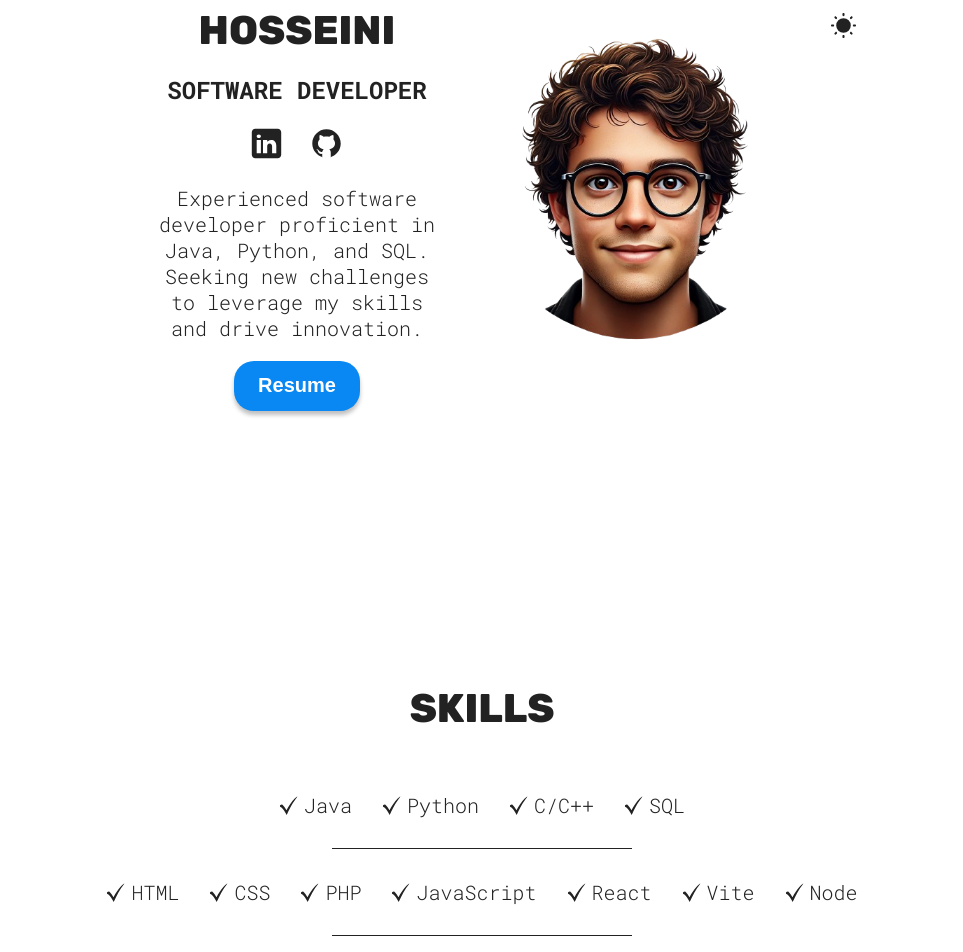
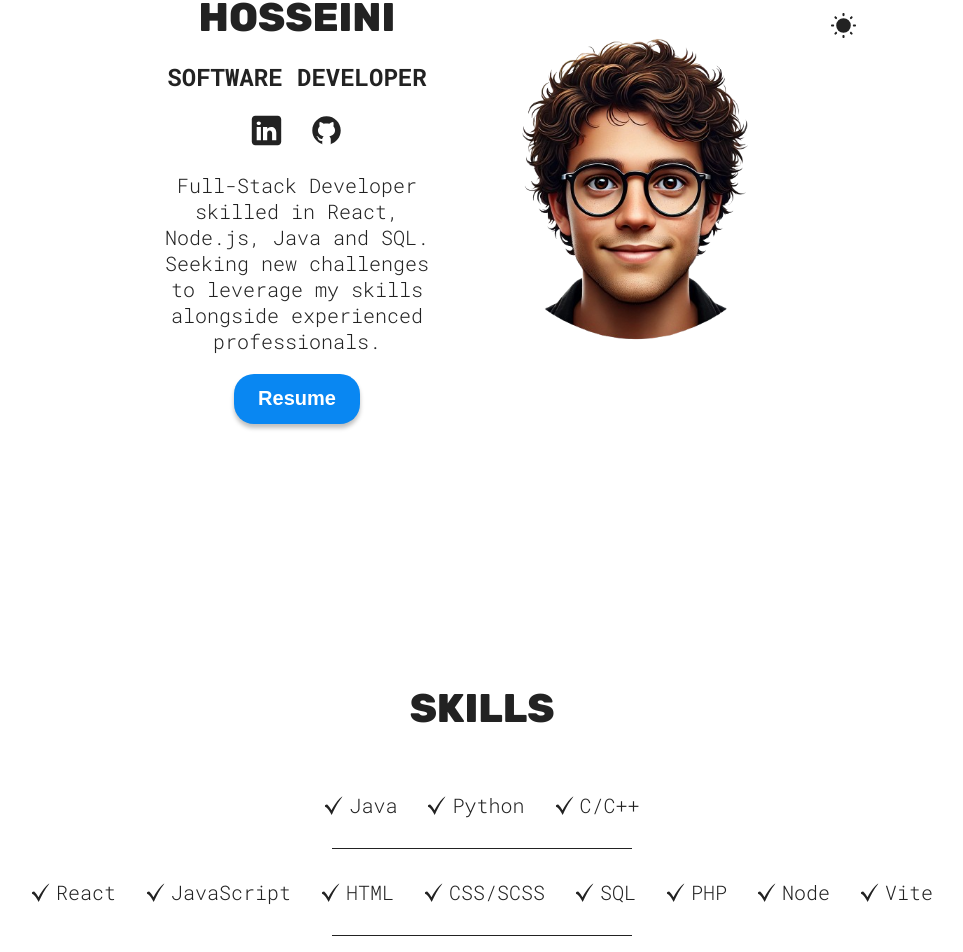
Before and after one commit to Hirbod03/PersonalWebsite, a React (Vite) app: page / in a window 1280 px wide. Shown: the part 215-1167 px from the top of the page, without its empty margins (158-1121 px from the left). Built offline with nearby package versions, Linux system fonts and the light colour scheme.

Commit message:
Updated Hero and Skills sections with new skills and descriptions.

```diff
--- a/src/sections/Hero/Hero.jsx
+++ b/src/sections/Hero/Hero.jsx
@@ -50,7 +50,8 @@ function Hero() {
                     </a> */}
                 </span>
                 <p className={styles.description}>
-                Experienced software developer proficient in Java, Python, and SQL. Seeking new challenges to leverage my skills and drive innovation.
+                Full-Stack Developer skilled in React, Node.js, Java and SQL.<br/>
+                Seeking new challenges to leverage my skills alongside experienced professionals.
                 </p>
                 <a href={CV} download>
                     <button className="hover">
--- a/src/sections/Skills/Skills.jsx
+++ b/src/sections/Skills/Skills.jsx
@@ -15,23 +15,23 @@ function Skills() {
         <SkillList src={checkMarkIcon} skill="Java" />
         <SkillList src={checkMarkIcon} skill="Python" />
         <SkillList src={checkMarkIcon} skill="C/C++" />
-        <SkillList src={checkMarkIcon} skill="SQL" />
       </div>
       <hr />
       <div className={styles.skillList}>
+        <SkillList src={checkMarkIcon} skill="React" />
+        <SkillList src={checkMarkIcon} skill="JavaScript" />
         <SkillList src={checkMarkIcon} skill="HTML" />
-        <SkillList src={checkMarkIcon} skill="CSS" />
+        <SkillList src={checkMarkIcon} skill="CSS/SCSS" />
+        <SkillList src={checkMarkIcon} skill="SQL" />
         <SkillList src={checkMarkIcon} skill="PHP" />
-        <SkillList src={checkMarkIcon} skill="JavaScript" />
-        <SkillList src={checkMarkIcon} skill="React" />
+        <SkillList src={checkMarkIcon} skill="Node" />
         <SkillList src={checkMarkIcon} skill="Vite" />
-        <SkillList src={checkMarkIcon} skill="Node" />
       </div>
       <hr />
       <div className={styles.skillList}>
+        <SkillList src={checkMarkIcon} skill="Git/Bitbucket" />
         <SkillList src={checkMarkIcon} skill="Jira" />
         <SkillList src={checkMarkIcon} skill="Confluence" />
-        <SkillList src={checkMarkIcon} skill="Git" />
         <SkillList src={checkMarkIcon} skill="Unix/Linux" />
         <SkillList src={checkMarkIcon} skill="Visual Studio" />
       </div>
```
